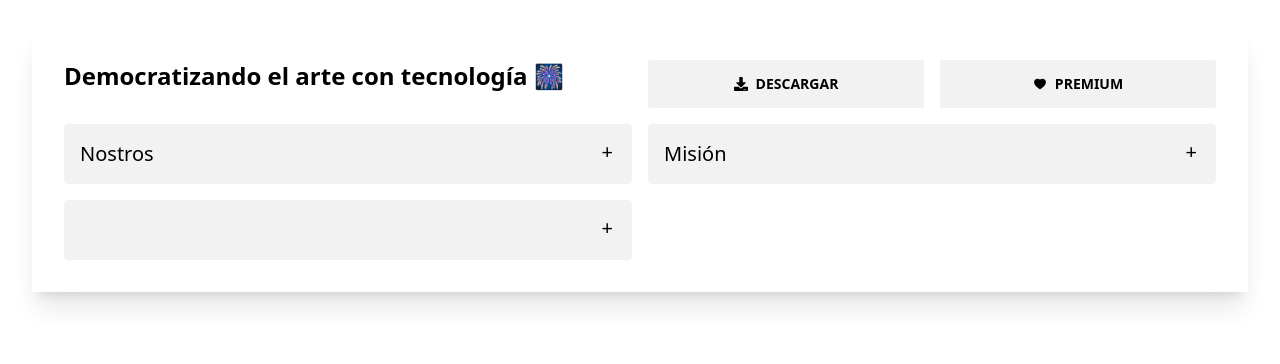
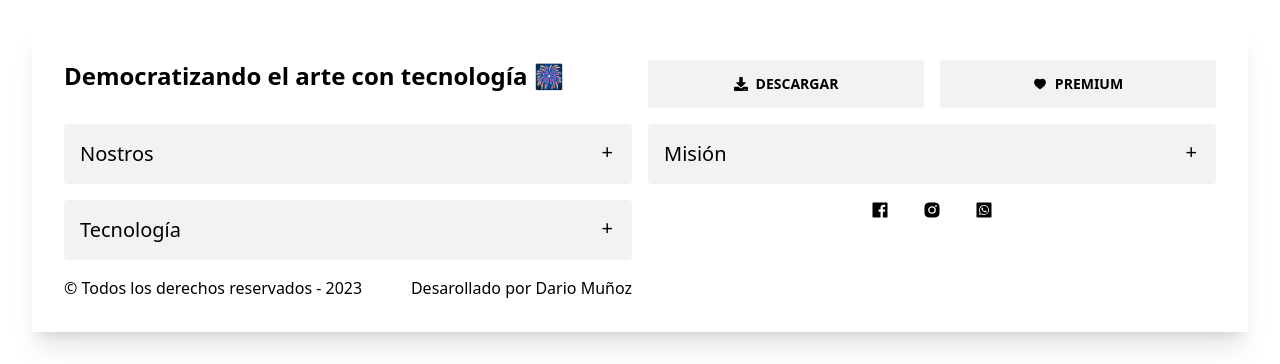
Before and after one commit to dariomunozstudios/latrue, a Next.js app: page / in a window 1280 px wide. Shown: the part 852-1216 px from the top of the page. Before the commit the page ends 1176 px from the top, so only its background shows below. Built offline with nearby package versions, Linux system fonts and the light colour scheme.

Commit message:
footer-social

```diff
--- a/components/Footer.tsx
+++ b/components/Footer.tsx
@@ -1,5 +1,6 @@
 import { FaDownload } from "react-icons/fa"
 import { AiFillHeart } from "react-icons/ai"
+import { BiLogoFacebookSquare, BiLogoInstagramAlt, BiLogoWhatsappSquare } from "react-icons/bi"
 
 
 const Footer = () => {
@@ -43,12 +44,33 @@ const Footer = () => {
                                                         <div className="collapse collapse-plus bg-base-200">
                                                           <input type="radio" name="my-accordion-3" />
                                                             <div className="collapse-title text-xl font-medium">
-
+                          Tecnología
                                                                   </div>
                                                                     <div className="collapse-content">
-                                                                        <p>hello</p>
-                                                                          </div>
-                                                                          </div>
+                                                                        <p>Nuestro proyecto </p>
+                                                                          </div>                          </div>
+                                                <div className="flex justify-center gap-8">
+                    <BiLogoFacebookSquare size={20}/>
+
+                    <BiLogoInstagramAlt size={20}/>
+
+                    <BiLogoWhatsappSquare size={20}/>
+
+
+                                   </div>
+
+          <div className="flex justify-between text-content">
+
+<div>
+  © Todos los derechos reservados - 2023
+  </div>
+
+  <div>
+    Desarollado por Dario Muñoz
+    </div>
+
+            </div>
+
         </div>
 
         </div>
```
